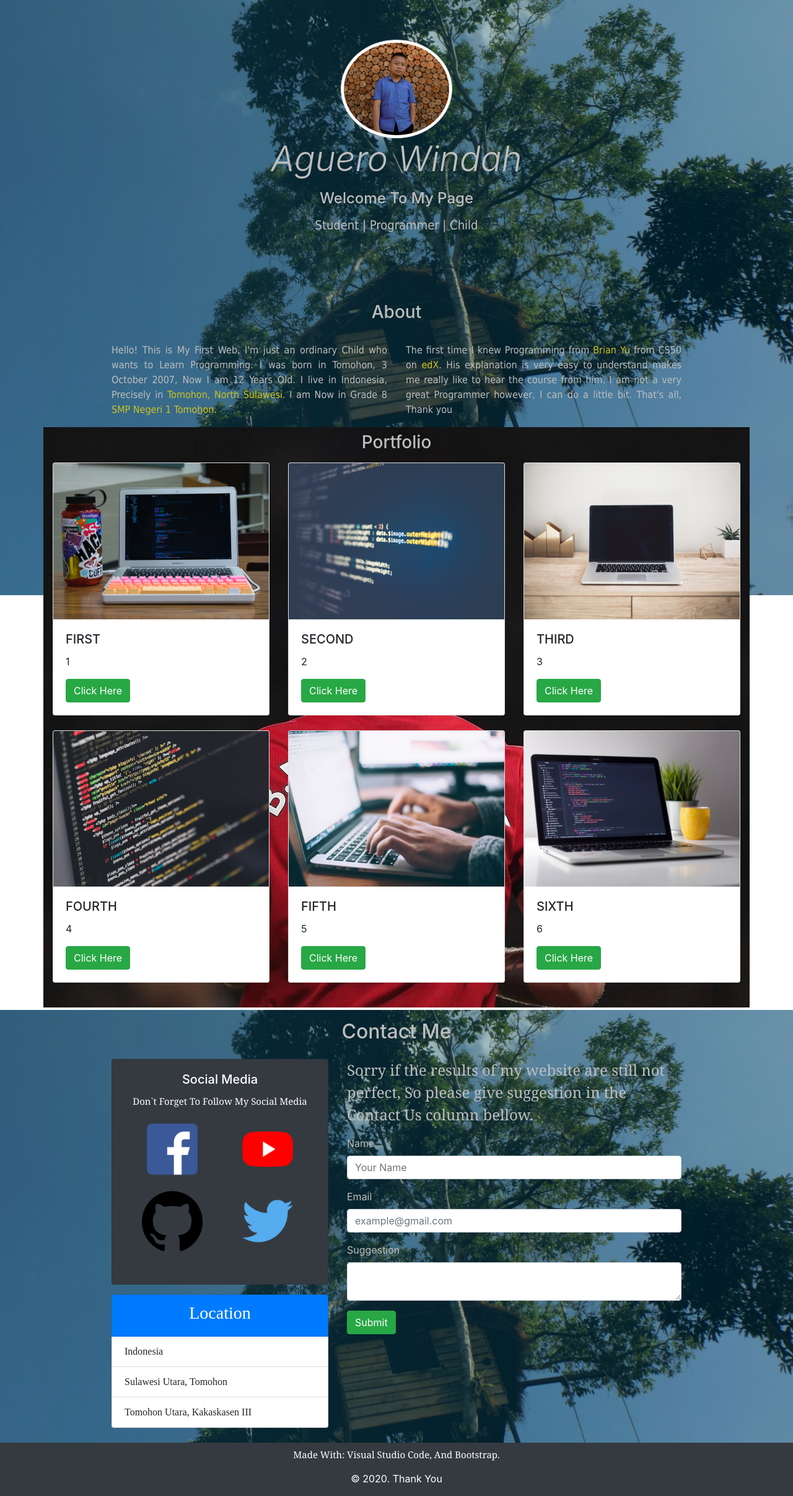
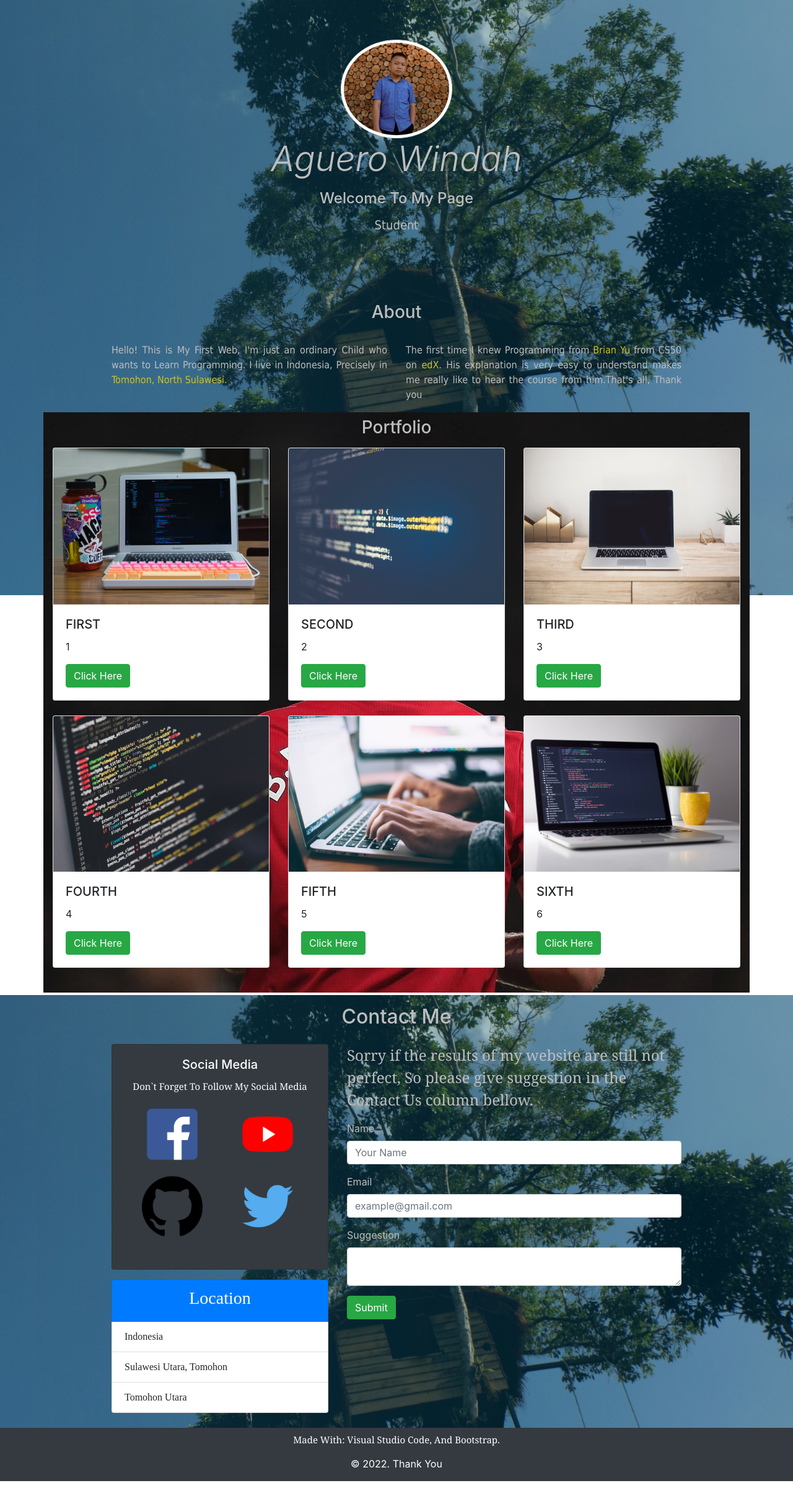
Before and after one commit to aguerowindah18/web-dulu, a plain HTML site: page index.html in a window 1280 px wide. Shown: the whole page at 62% size. After the commit the page ends 2389 px from the top, so only its background shows below. Drawn offline with nearby package versions, Linux system fonts and the light colour scheme.

Commit message:
Memperbaiki

```diff
--- a/index.html
+++ b/index.html
@@ -27,7 +27,7 @@
             <h4 id="desc">Welcome To My Page</h4>
             </p>
             <p class="lead">
-            <h5 style="font-family: Tahoma;" id="desc">Student | Programmer | Child</h5>
+            <h5 style="font-family: Tahoma;" id="desc">Student</h5>
             </p>
             <div>
 
@@ -46,18 +46,14 @@
             <div id="para" class="row justify-content-center">
                 <div style="font-family: Tahoma; color: rgb(190, 190, 190);" class="col-md-5">
                     <p class="text-justify">Hello! This is My First Web, I'm just an ordinary Child who wants to Learn
-                        Programming. I was born in Tomohon, 3 October 2007, Now I am 12 Years Old. I live in Indonesia,
-                        Precisely in<a id="link" href="https://en.wikipedia.org/wiki/Tomohon"> Tomohon, North Sulawesi.</a> I am
-                        Now in Grade 8 <a id="link"
-                            href="https://www.google.com/maps/@1.3310897,124.8369307,3a,75y,169.79h,77.69t/data=!3m6!1e1!3m4!1sHCUMVd6RXYs_cHD77MaW6g!2e0!7i16384!8i8192">
-                            SMP Negeri 1 Tomohon.</a></p>
+                        Programming. I live in Indonesia,
+                        Precisely in<a id="link" href="https://en.wikipedia.org/wiki/Tomohon"> Tomohon, North Sulawesi.</a></p>
                 </div>
                 <div style="font-family: Tahoma; color: rgb(190, 190, 190);" class="col-md-5">
                     <p class="text-justify">The first time I knew Programming from <a id="link" href="https://brianyu.me/"> Brian
                             Yu</a> from CS50
                         on <a id="link" href="https://www.edx.org/"> edX</a>. His explanation is very easy to understand makes me
-                        really like to hear the course from him. I am not a very great Programmer however, I can do a
-                        little bit. That's all, Thank you</p>
+                        really like to hear the course from him.That's all, Thank you</p>
                 </div>
                 <section id="Portfolio" class="Portfolio bg-light mb-1 pb-3">
                     <div class="container">
@@ -156,17 +152,17 @@
                             <p>
                             <table>
                                 <tr>
-                                    <td><a href="https://www.facebook.com/AGRWindah18"><img id="social"
+                                    <td><a href="#"><img id="social"
                                                 src="img/icon/facebook.png" title="Facebook Page" alt="Facebook"></a></td>
                                     <td><a
-                                            href="https://www.youtube.com/channel/UCsZkpRghpaU4xYgQM1_rUQg?view_as=subscriber"><img
+                                            href="#"><img
                                                 id="social" src="img/icon/youtube.png" title="Youtube" alt="Youtube"></a></td>
                                 </tr>
                                 <tr>
-                                    <td><a href="https://github.com/aguerowindah18"><img id="social"
+                                    <td><a href="#"><img id="social"
                                                 src="img/icon/github.png" title="My GitHub" alt="GitHub"></a>
                                     </td>
-                                    <td><a href="https://twitter.com/AgueroWindah10"><img id="social"
+                                    <td><a href="#"><img id="social"
                                                 src="img/icon/twitter.png" title="Twitter" alt="Twitter"></a>
                                     </td>
                                 </tr>
@@ -180,7 +176,7 @@
                         </li>
                         <li id="lo" class="list-group-item">Indonesia</li>
                         <li id="lo" class="list-group-item">Sulawesi Utara, Tomohon</li>
-                        <li id="lo" class="list-group-item">Tomohon Utara, Kakaskasen III</li>
+                        <li id="lo" class="list-group-item">Tomohon Utara</li>
                     </ul>
                 </div>
 
@@ -215,7 +211,7 @@
             <div class="row pt-2">
                 <div class="col">
                     <p class="text-center" id="soc">Made With: Visual Studio Code, And Bootstrap.</p>
-                    <p class="text-center">© 2020. Thank You</p>
+                    <p class="text-center">© 2022. Thank You</p>
                 </div>
             </div>
         </div>
```
